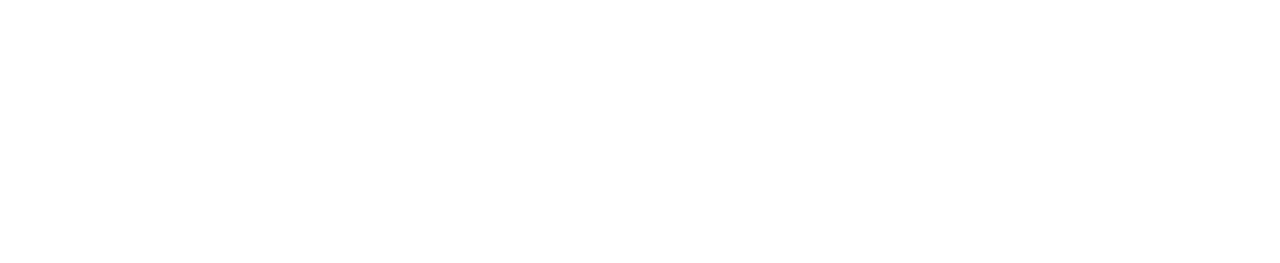
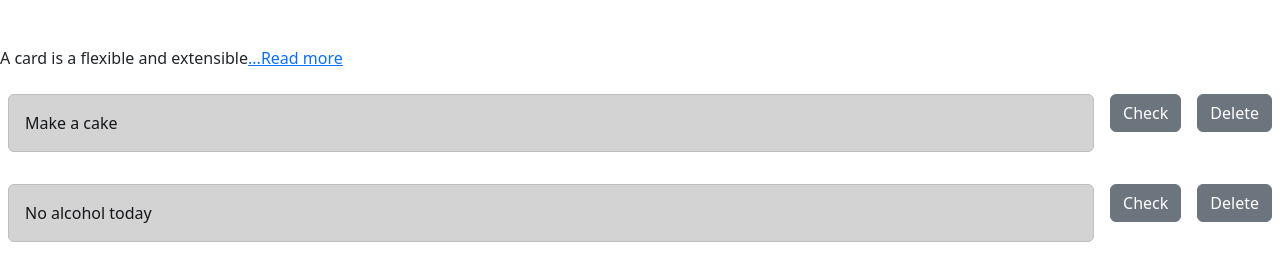
Before and after one commit to simmona92/React-lesson, a React (Create React App) app: page / in a window 1280 px wide. Shown: the part 1465-1728 px from the top of the page. Before the commit the page ends 1511 px from the top, so only its background shows below. Built offline with nearby package versions, Linux system fonts and the light colour scheme.

Commit message:
Add files via upload

```diff
--- a/package.json
+++ b/package.json
@@ -9,6 +9,7 @@
     "bootstrap": "^5.2.3",
     "react": "^18.2.0",
     "react-dom": "^18.2.0",
+    "react-icons": "^4.7.1",
     "react-scripts": "5.0.1",
     "uuid": "^9.0.0",
     "web-vitals": "^2.1.4"
--- a/src/App.js
+++ b/src/App.js
@@ -4,10 +4,12 @@
 import PostContent from './Components/PostContent/PostContent';
 import PostImage from './Components/PostImage/PostImage';
 import Posts from './Components/Praktika-2/Posts';
+import Tasks from './Components/Tasks/Tasks';
+import Text from './Components/Text/Text';
 
 function App() {
   return (
-    <div className="App">
+    <div className="">
       <Header title="Headeris" src="https://th.bing.com/th/id/R.01bdcd131c12d79bd17d471ee5448edd?rik=JpyjRRKPxw3kMw&pid=ImgRaw&r=0" />
       <PostImage src="https://th.bing.com/th/id/R.01bdcd131c12d79bd17d471ee5448edd?rik=JpyjRRKPxw3kMw&pid=ImgRaw&r=0" />
       <PostContent titleOne="Antraštė 1" titleTwo="Antraštė 2" text="Some quick example text to build on the card title and make up the bulk of the card's content." />
@@ -15,7 +17,9 @@
       {/* 2 praktika */}
       <Posts/>
       {/* 3 praktika */}
-
+      <Text text = {"A card is a flexible and extensible content container. It includes options for headers and footers, a wide variety of content, contextual background colors, and powerful display options. If you’re familiar with Bootstrap 3, cards replace our old panels, wells, and thumbnails. Similar functionality to those components is available as modifier classes for cards."} maxLength = {35}/>
+      {/* 5 praktika */}
+      <Tasks/>
     </div>
   );
 }
--- /dev/null
+++ b/src/Components/Task/Task.js
@@ -0,0 +1,17 @@
+import React from 'react'
+import Tasks from '../Tasks/Tasks'
+
+function Task(props) {
+    let {taskTitle, status} = props;
+  return (
+    <div class="d-flex">
+        <div class="p-2 flex-grow-1">
+            <div class="alert alert-dark" role="alert">{taskTitle}</div>
+        </div>
+        <div class="p-2"><button type="button" class="btn btn-secondary">Check</button></div>
+        <div class="p-2"><button type="button" class="btn btn-secondary">Delete</button></div>
+    </div>
+  )
+}
+
+export default Task
--- /dev/null
+++ b/src/Components/Tasks/Tasks.js
@@ -0,0 +1,28 @@
+import React from 'react'
+import Task from '../Task/Task';
+import { v4 as uuidv4 } from 'uuid';
+
+function Tasks() {
+    let allTasks = [
+        {
+            taskTitle: "Make a cake",
+            status: false
+        },
+        {
+            taskTitle: "No alcohol today",
+            status: false
+        }
+    ];
+    let tasks = allTasks.map((task) => {
+        return (
+            <Task key = {uuidv4()} taskTitle = {task.taskTitle} />
+        );
+    });
+  return (
+    <div>
+        {tasks}
+    </div>
+  );
+}
+
+export default Tasks;
--- /dev/null
+++ b/src/Components/Text/Text.js
@@ -0,0 +1,18 @@
+import React, { useState } from 'react';
+
+function Text(props) {
+    let {text, maxLength} = props;
+    const [str, setStr] = useState(text.substring(0, maxLength));
+    const [link, setLink] = useState(false);
+  return (
+    <p>{str}<a href='#' onClick={() => {
+      link ? setStr(text.substring(0, maxLength)) : setStr(text);
+      setLink(!link);
+    }} >
+      {link ? "...Read less" : "...Read more"}
+      </a>
+    </p>
+  );
+}
+
+export default Text;
```
